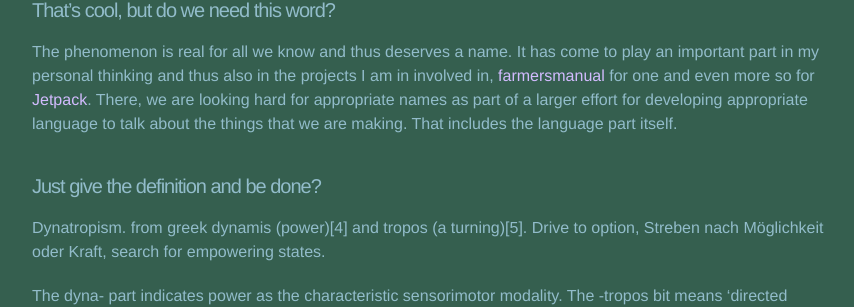
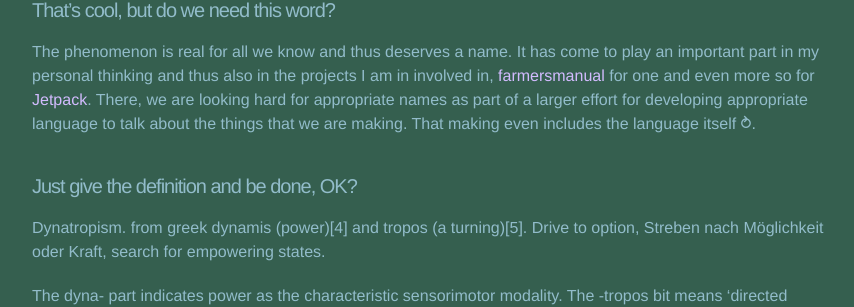
Before and after one commit to x75/x75.github.io, a Jekyll site: the page built from _posts/2020-12-19-dynatropes.md, in a window 1280 px wide and 900 px high, scrolled down 339 px. Shown: the part 169-476 px from the top of the window, without its empty margins (208-1062 px from the left). Built offline with Jekyll 4.4.1, drawn with Linux system fonts in a browser that asks for light colours; comment, search, counter and statistics services are not loaded.

Commit message:
mini fix making the language itself

```diff
--- a/_posts/2020-12-19-dynatropes.md
+++ b/_posts/2020-12-19-dynatropes.md
@@ -23,9 +23,8 @@ also in the projects I am in involved in,
 [Jetpack](https://jetpack.cl). There, we are looking hard for
 appropriate names as part of a larger effort for developing
 appropriate language to talk about the things that we are making.
-That includes the language part itself.
-
-#### Just give the definition and be done?
+That making even includes the language itself ⥁.
+#### Just give the definition and be done, OK?
 
 Dynatropism. from greek dynamis (power)[4] and tropos (a
 turning)[5]. Drive to option, Streben nach Möglichkeit oder Kraft,
```
